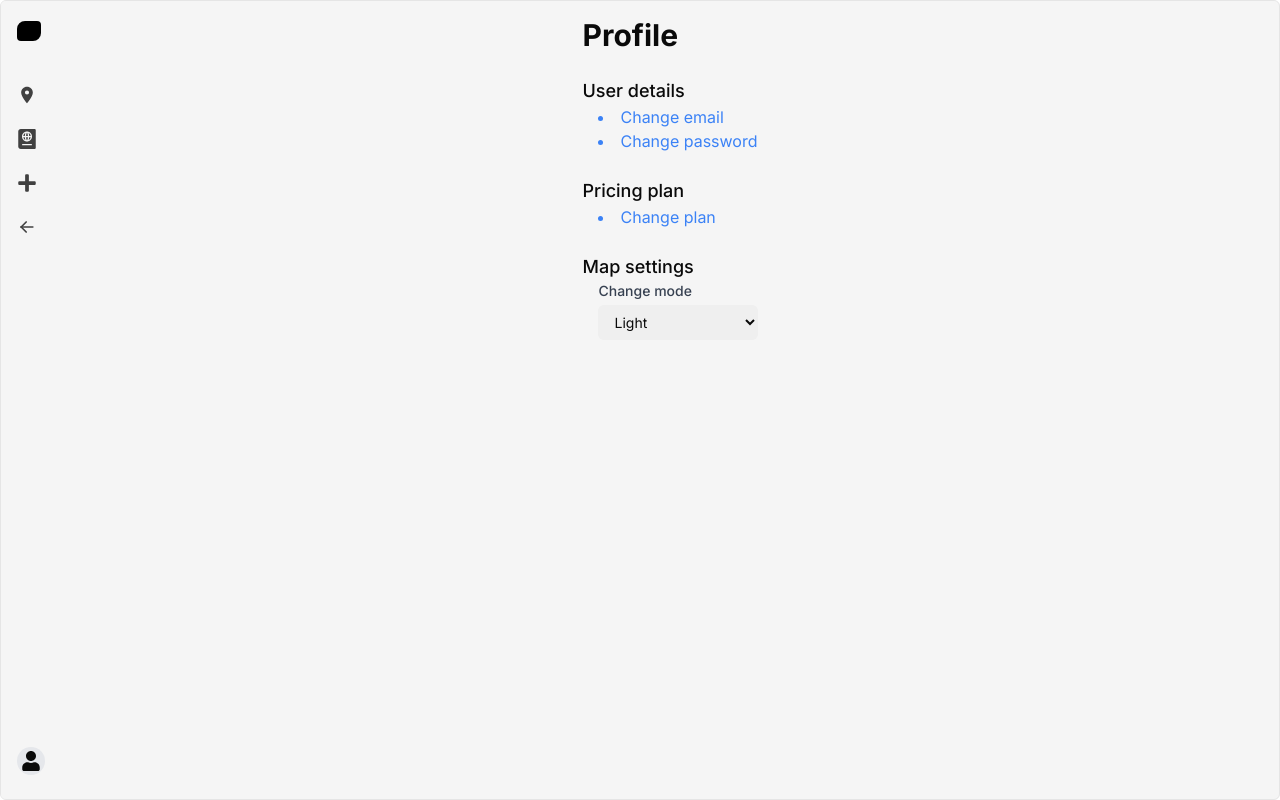
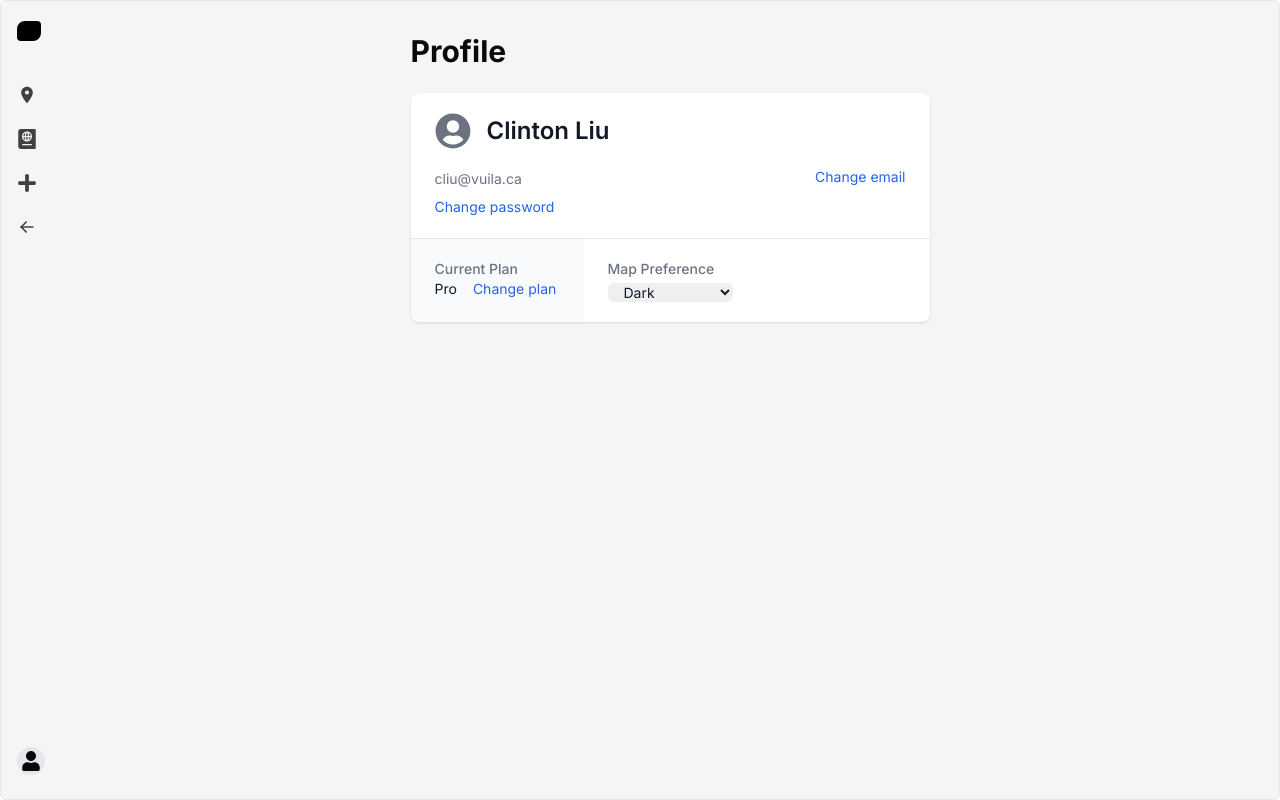
Before and after one commit to GeoffreySie/MCG-Hydex-Hydrogen-Dashboard, a Next.js app: page /profile in a window 1280 px wide. Built offline with nearby package versions, Linux system fonts and the light colour scheme.

Commit message:
edited profile page to use JSON

```diff
--- a/app/page.tsx
+++ b/app/page.tsx
@@ -12,12 +12,12 @@ const DashboardPage = () => {
       "h-screen'>
       <SidebarMenu />
       <PassportList />
-    </div>
-    <div className='flex'>
-      <InfoWindow />
-    </div>
-    <div className='w-screen h-screen'>
-        <Map />
+      <div className='flex'>
+        <InfoWindow />
+      </div>
+      <div className='w-screen h-screen'>
+          <Map />
+      </div>
     </div>
     </main>
   );
--- a/components/ProfileContainer.tsx
+++ b/components/ProfileContainer.tsx
@@ -1,40 +1,51 @@
-// components/ProfileContainer.tsx
+import React, { useState, useEffect } from 'react';
+import { FaUserCircle } from 'react-icons/fa';
+import users from '@/public/users.json'
 
-import React from 'react';
+const ProfileContainer: React.FC = () => {
+  const [user, setUser] = useState(users[0]); // For demo purposes, we'll use the first user
 
-interface ProfileContainerProps {
-  userName: string;
-}
+  return (
+    <div className="max-w-7xl mx-auto p-4 sm:p-6 lg:p-8">
+      <h1 className="text-3xl font-bold mb-6">Profile</h1>
 
-const ProfileContainer: React.FC<ProfileContainerProps> = ({ userName }) => {
-  return (
-    <div className="max-w-2xl mx-auto p-4">
-      <h1 className="text-3xl font-bold mb-6">Profile</h1>
-      <div className="mb-4">
-        <h2 className="text-xl font-semibold">{userName}</h2>
+      <div className="bg-white shadow overflow-hidden sm:rounded-lg">
+        <div className="px-4 py-5 sm:px-6">
+          <div className="flex items-center">
+            <FaUserCircle className="text-4xl text-gray-500 mr-4" />
+            <h2 className="text-2xl font-semibold text-gray-900">{user.fullName}</h2>
           </div>
-      <div className="mb-6">
-        <h3 className="text-lg font-medium">User details</h3>
-        <ul className="list-disc list-inside ml-4">
-          <li className="text-blue-500 cursor-pointer">Change email</li>
-          <li className="text-blue-500 cursor-pointer">Change password</li>
-        </ul>
+          <div className="flex items-center justify-between text-sm mt-4">
+            <p className="mt-1 max-w-2xl text-gray-500">{user.email}</p>
+            <button className="text-blue-600 hover:text-blue-800">Change email</button>
           </div>
-      <div className="mb-6">
-        <h3 className="text-lg font-medium">Pricing plan</h3>
-        <ul className="list-disc list-inside ml-4">
-          <li className="text-blue-500 cursor-pointer">Change plan</li>
-        </ul>
+          <button className="mt-2 text-blue-600 hover:text-blue-800 text-sm">Change password</button>
         </div>
-      <div className="mb-6">
-        <h3 className="text-lg font-medium">Map settings</h3>
-        <div className="ml-4">
-          <label htmlFor="mode" className="block text-sm font-medium text-gray-700">Change mode</label>
-          <select id="mode" name="mode" className="mt-1 block w-full pl-3 pr-10 py-2 text-base border-gray-300 focus:outline-none focus:ring-indigo-500 focus:border-indigo-500 sm:text-sm rounded-md">
+        <div className="border-t border-gray-200">
+          <dl className="grid grid-cols-1 sm:grid-cols-3">
+            <div className="bg-gray-50 px-4 py-5 sm:px-6">
+              <dt className="text-sm font-medium text-gray-500">Current Plan</dt>
+              <dd className="mt-1 flex items-center text-sm text-gray-900 sm:mt-0 sm:col-span-2">
+                {user.currentPlan}
+                <button className="ml-4 text-blue-600 hover:text-blue-800">Change plan</button>
+              </dd>
+            </div>
+            <div className="bg-white px-4 py-5 sm:px-6">
+              <dt className="text-sm font-medium text-gray-500">Map Preference</dt>
+              <dd className="mt-1 text-sm text-gray-900 sm:mt-0 sm:col-span-2">
+                <select
+                  id="mapPreference"
+                  name="mapPreference"
+                  className="mt-1 block w-full pl-3 pr-10 text-base border-gray-300 focus:outline-none focus:ring-indigo-500 focus:border-indigo-500 sm:text-sm rounded-md"
+                  defaultValue={user.mapPreference}
+                >
                   <option>Light</option>
                   <option>Dark</option>
                   <option>Satellite</option>
                 </select>
+              </dd>
+            </div>
+          </dl>
         </div>
       </div>
     </div>
--- /dev/null
+++ b/public/users.json
@@ -0,0 +1,16 @@
+[
+    {
+      "id": 1,
+      "fullName": "Clinton Liu",
+      "email": "cliu@vuila.ca",
+      "currentPlan": "Pro",
+      "mapPreference": "Dark"
+    },
+    {
+      "id": 2,
+      "fullName": "Jane Smith",
+      "email": "jane.smith@example.com",
+      "currentPlan": "Basic",
+      "mapPreference": "Light"
+    }
+  ]
```
Lines whose indentation alone changed are shown as unchanged.
